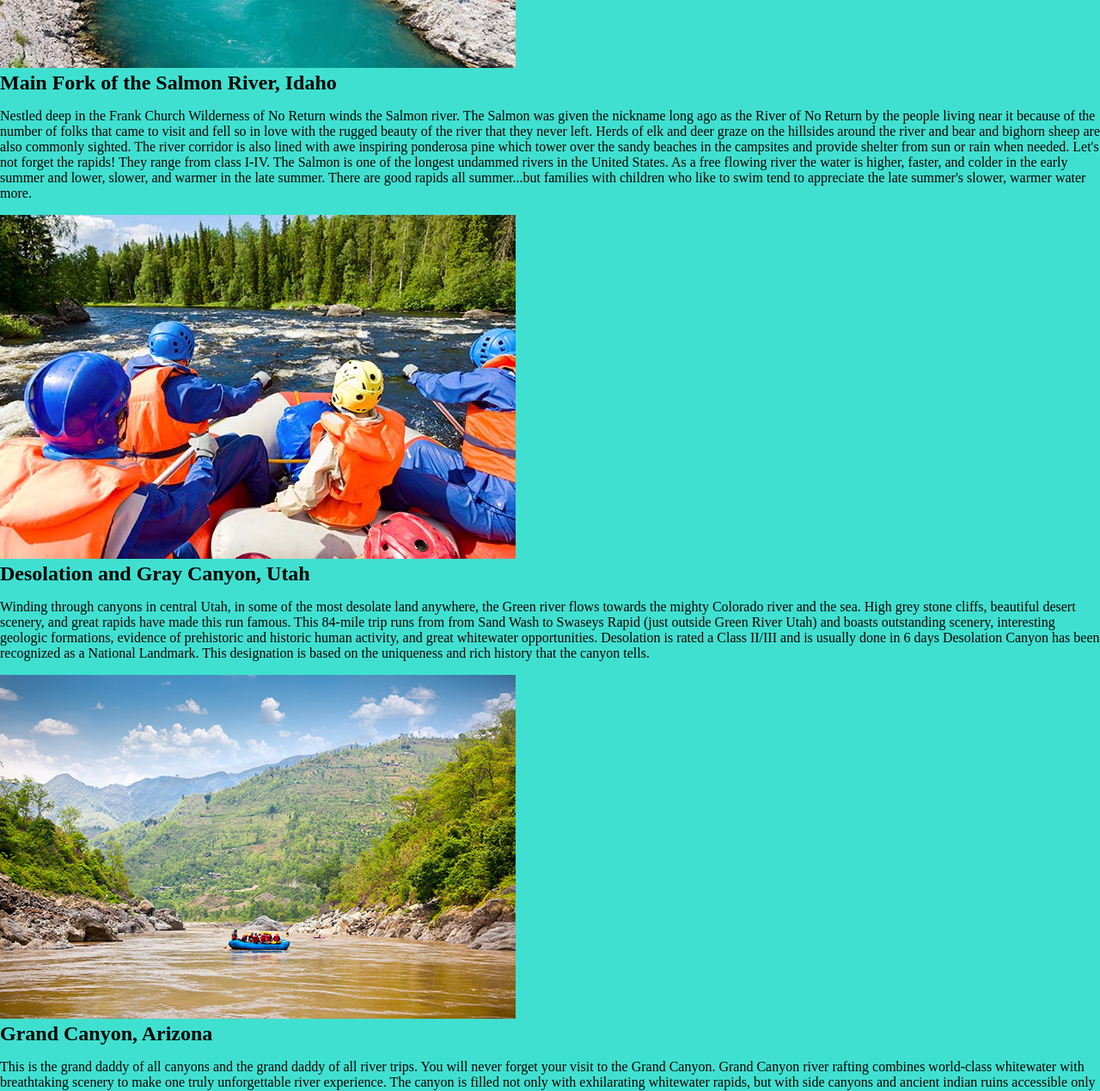
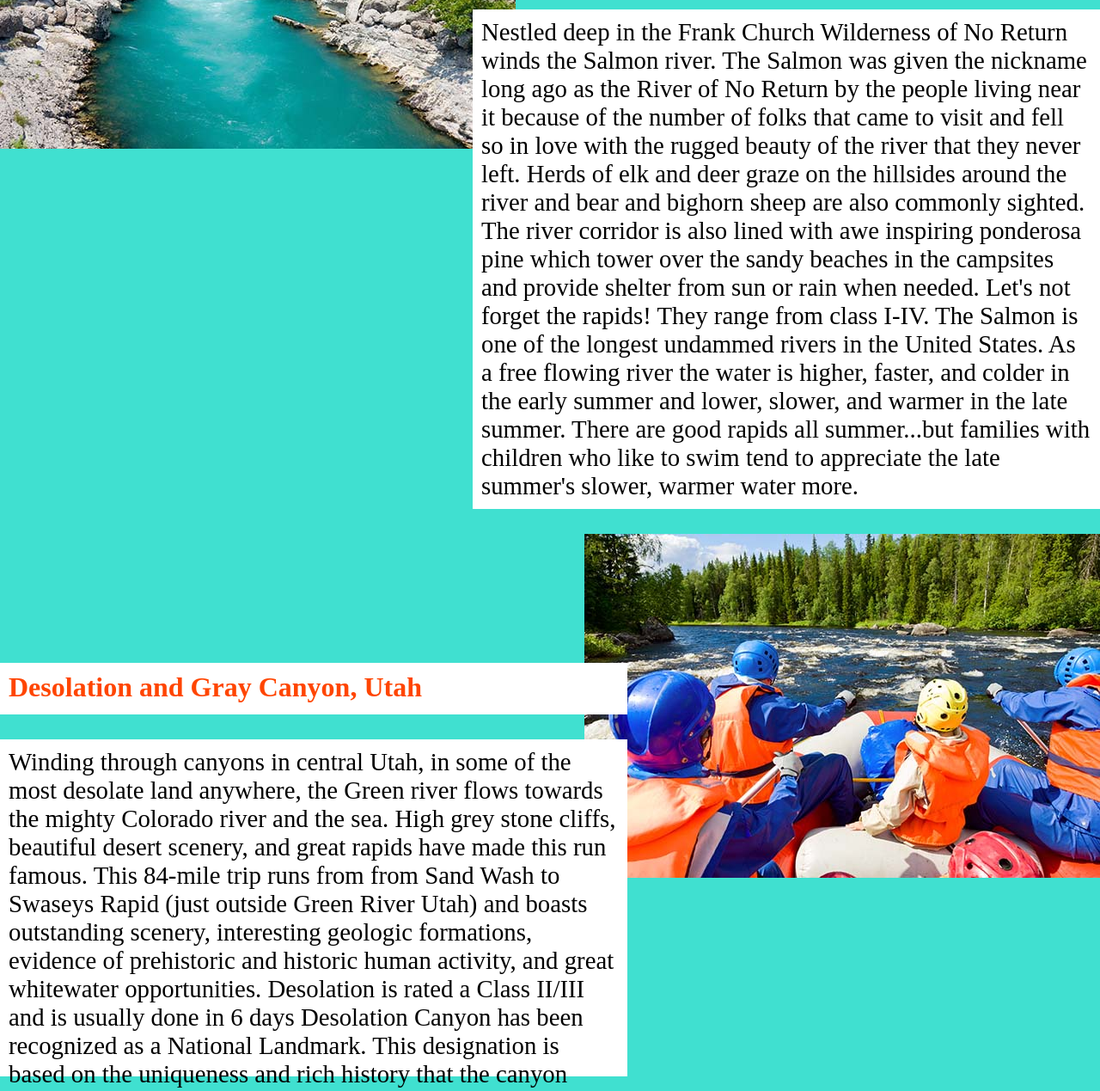
Before and after one commit to jk8rown/wdd130, a plain HTML site: page wwr/rivers.html in a window 1280 px wide. Shown: the part 560-1829 px from the top of the page at 86% size. Drawn offline with Linux system fonts and the light colour scheme.

Commit message:
3/7
Signed-off-by: Jeremy Brown <brownkjeremy@gmail.com>

```diff
--- a/wwr/rivers.html
+++ b/wwr/rivers.html
@@ -21,11 +21,11 @@
                 <a href="contactus.html">Contact Us</a>
             </nav>
         </header>
-       <section id="Rivers">
+       <section id="rivers">
        <h1 class="home-title">Rivers</h1>
        <p>White water rafting is a thrilling experience that takes you through some of the most beautiful landscapes in the world. Here are some of the rivers we offer tours on:</p>
 
-       <div class="river 1">
+       <div class="river1">
                 <img src="images/SP River 1.jpg" alt="river 1">
                 <h2>Main Fork of the Salmon River, Idaho</h2>
                 <p>Nestled deep in the Frank Church Wilderness of No Return winds the Salmon river. The Salmon was given the nickname long ago as the River of No Return by the people living near it because of the number of folks that came to visit and fell so in love with the rugged beauty of the river that they never left.
@@ -34,7 +34,7 @@
 
                     Let's not forget the rapids! They range from class I-IV. The Salmon is one of the longest undammed rivers in the United States. As a free flowing river the water is higher, faster, and colder in the early summer and lower, slower, and warmer in the late summer. There are good rapids all summer...but families with children who like to swim tend to appreciate the late summer's slower, warmer water more.</p>
             </div>
-            <div class="river 2">
+            <div class="river2">
                 <img src="images/SP River 2.jpg" alt="river 2">
                 <h2>Desolation and Gray Canyon, Utah</h2>
                 <p>Winding through canyons in central Utah, in some of the most desolate land anywhere, the Green river flows towards the mighty Colorado river and the sea. High grey stone cliffs, beautiful desert scenery, and great rapids have made this run famous. This 84-mile trip runs from from Sand Wash to Swaseys Rapid (just outside Green River Utah) and boasts outstanding scenery, interesting geologic formations, evidence of prehistoric and historic human activity, and great whitewater opportunities.
@@ -43,7 +43,7 @@
 
                     Desolation Canyon has been recognized as a National Landmark.  This designation is based on the uniqueness and rich history that the canyon tells.</p>
             </div>
-            <div class="river 3">
+            <div class="river3">
                 <img src="images/SP River 3.jpg" alt="river 3">
                 <h2>Grand Canyon, Arizona</h2>
                 <p>This is the grand daddy of all canyons and the grand daddy of all river trips. You will never forget your visit to the Grand Canyon.
--- a/wwr/styles/style.css
+++ b/wwr/styles/style.css
@@ -237,4 +237,85 @@ main section img {
 }
 #rivers h1{
     text-align: Left;
+    font-size: 2.4em;
 }
+#rivers p{
+    background-color: white;
+    padding: 10px;
+    font-size: 1.8em;
+}
+.river1{
+    display: grid;
+    grid-template-columns: 1fr 1fr 1fr;
+    grid-template-rows: 150px 60px;
+}
+.river1 img{
+    grid-column: 1/2;
+    grid-row: 1/4;
+}
+.river1 h2{
+    color:orangered;
+    grid-column: 2/4;
+    grid-row: 2;
+    font-size: 2em;
+    margin-left: -50px;
+    background-color: white;
+    padding: 10px;
+}
+.river1 p{
+    grid-column: 2/4;
+    grid-row:3/5;
+    margin-left: -50px;
+    background-color: white;
+    font-size: 1.4em;
+    padding: 10px;
+}
+.river2{
+    display: grid;
+    grid-template-columns: 1fr 1fr 1fr;
+    grid-template-rows: 150px 60px 150px 150px 150px;
+}
+
+.river2 h2{
+    color:orangered;
+    grid-column: 1/3;
+    grid-row: 2;
+    font-size: 2em;
+    margin-right: -50px;
+    background-color: white;
+    padding: 10px;
+}
+.river2 p{
+    grid-column: 1/3;
+    grid-row: 3/6;
+    margin-right: -50px;
+    background-color: white;
+    font-size: 1.4em;
+    padding: 10px;
+}
+.river2 img{
+    grid-column: 3/4;
+    grid-row: 1/4;
+}
+.river3{
+    display: grid;
+    grid-template-columns: 1fr 1fr 1fr;
+    grid-template-rows: 150px 60px;
+}
+.river3 h2{
+    color:orangered;
+    grid-column: 2/4;
+    grid-row: 2;
+    font-size: 2em;
+    margin-left: -50px;
+    background-color: white;
+    padding: 10px;
+}
+.river3 p{
+    grid-column: 2/4;
+    grid-row:3/5;
+    margin-left: -50px;
+    background-color: white;
+    font-size: 1.4em;
+    padding: 10px;
+}
```
